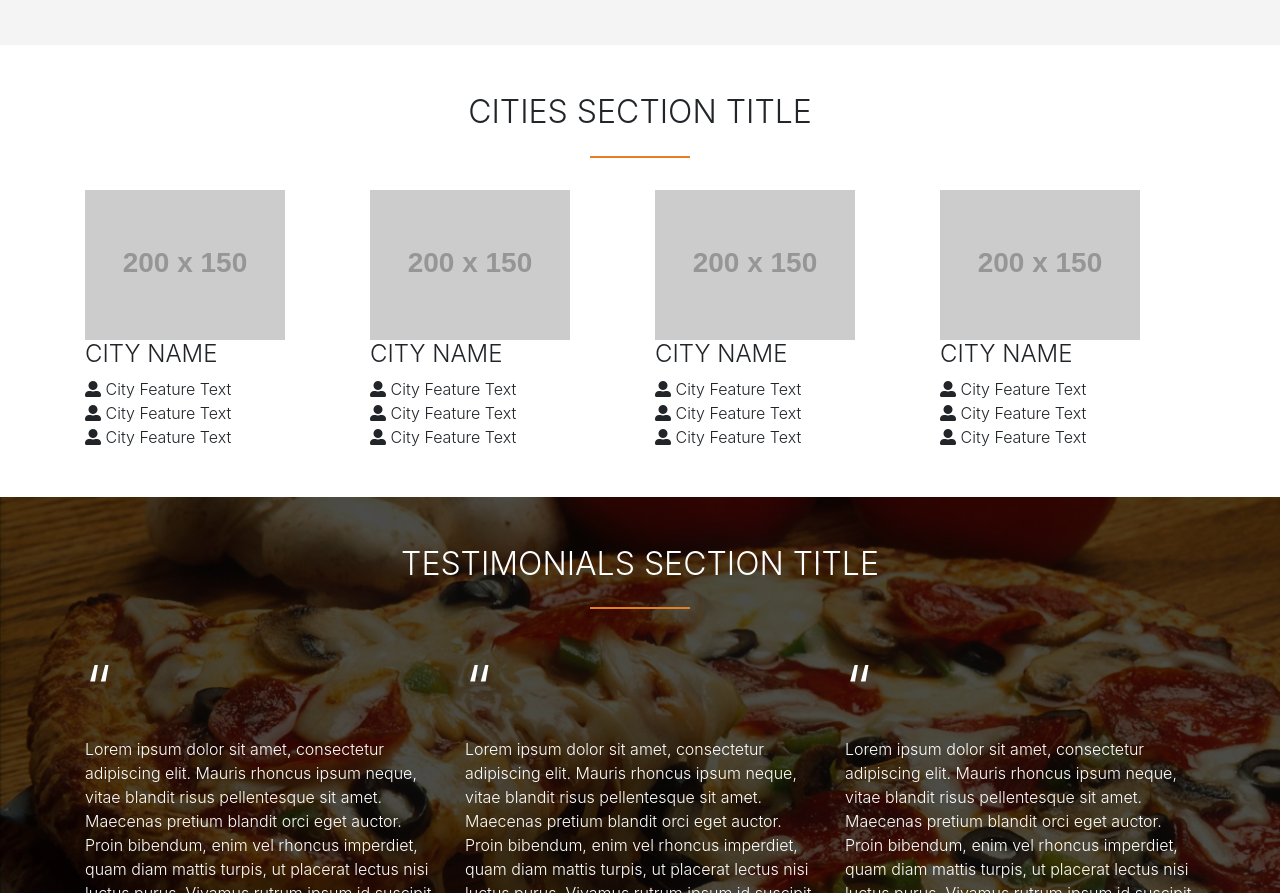
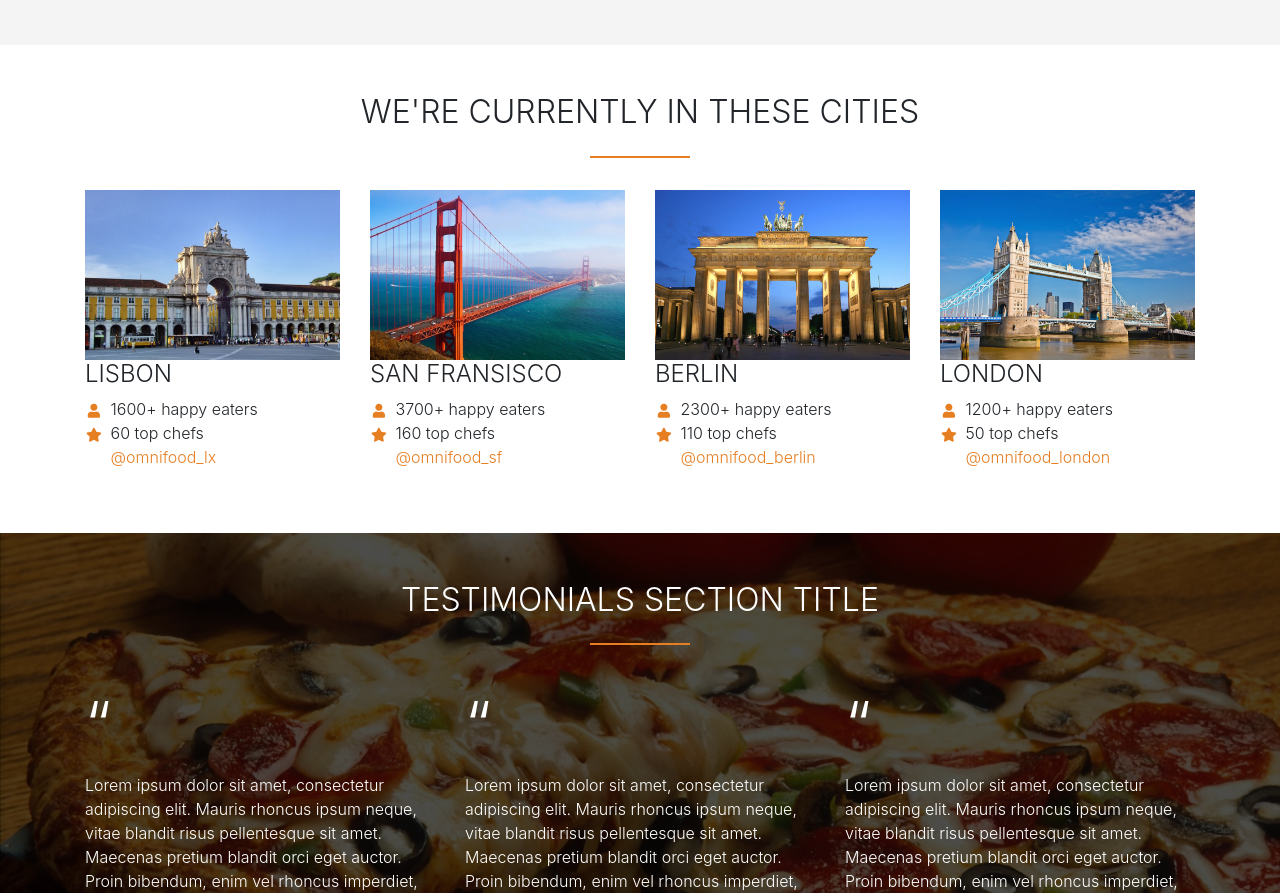
Before and after one commit to emekler0729/omnifood-bootstrap, a website built with webpack: page src/index.html in a window 1280 px wide. Shown: the part 2225-3118 px from the top of the page. Built offline with nearby package versions, Linux system fonts and the light colour scheme; placeholder pictures from the web are drawn by us.

Commit message:
Added content and styling to cities section

```diff
--- a/src/assets/css/style.scss
+++ b/src/assets/css/style.scss
@@ -63,6 +63,7 @@ h3 {
     &:before {
         @extend .fa-sm;
         display: inline-block;
+        @extend .fa-fw;
     }
 }
 
@@ -98,8 +99,6 @@ nav {
 
 /* Features Section */
 
-/* Icons */
-
 .section-features {
     .features-copy {
         width: 80%;
@@ -116,6 +115,8 @@ nav {
         @extend .mb-3;
     }
 }
+
+/* Icons */
 
 .i-infinity {
     @include icon(fa-content($fa-var-infinity));
@@ -162,6 +163,38 @@ nav {
     }
 }
 
+/* Cities Section */
+
+.section-cities {
+    img {
+        @extend .img-fluid;
+    }
+
+    .city-box {
+        @extend .pb-3;
+    }
+
+    .i-user, .i-star, .i-twitter {
+        @extend .icon-small;
+
+        &:before {
+            @extend .mr-2;
+        }
+    }
+}
+
+.i-user {
+    @include icon(fa-content($fa-var-user));
+}
+
+.i-star {
+    @include icon(fa-content($fa-var-star));
+}
+
+.i-twitter {
+    @include icon(fa-content($fa-var-twitter));
+}
+
 /* Testimonials Section */
 
 .section-testimonials {
--- a/src/index.html
+++ b/src/index.html
@@ -5,12 +5,6 @@
     <meta charset="utf-8">
     <meta name="viewport" content="width=device-width, initial-scale=1.0">
     <title>Omnifood Bootstrap</title>
-
-    <!--
- Font Awesome CDN
-<link rel="stylesheet" href="https://use.fontawesome.com/releases/v5.0.13/css/all.css" integrity="sha384-DNOHZ68U8hZfKXOrtjWvjxusGo9WQnrNx2sqG0tfsghAvtVlRW3tvkXWZh58N9jp" crossorigin="anonymous">
--->
-
 
     <!--My stylesheets -->
     <link rel="stylesheet" href="assets/css/style.css" type="text/css" />
@@ -126,60 +120,36 @@
     <section class="section-cities">
         <div class="container">
             <div class="row">
-                <h2>Cities Section Title</h2>
+                <h2>We're currently in these cities</h2>
             </div>
             <div class="row">
-                <div class="col-lg-3 col-md-6">
-                    <img src="http://via.placeholder.com/200x150" />
-                    <h3>City Name</h3>
-                    <div class="city-feature">
-                        <i class="fas fa-user-alt"></i> City Feature Text
-                    </div>
-                    <div class="city-feature">
-                        <i class="fas fa-user-alt"></i> City Feature Text
-                    </div>
-                    <div class="city-feature">
-                        <i class="fas fa-user-alt"></i> City Feature Text
-                    </div>
+                <div class="city-box col-lg-3 col-md-6">
+                    <img src="assets/img/lisbon.jpg" alt="Lisbon" />
+                    <h3>Lisbon</h3>
+                    <div class="city-feature i-user">1600+ happy eaters</div>
+                    <div class="city-feature i-star">60 top chefs</div>
+                    <div class="city-feature i-twitter"><a href="#">@omnifood_lx</a></div>
                 </div>
-                <div class="col-lg-3 col-md-6">
-                    <img src="http://via.placeholder.com/200x150" />
-                    <h3>City Name</h3>
-                    <div class="city-feature">
-                        <i class="fas fa-user-alt"></i> City Feature Text
-                    </div>
-                    <div class="city-feature">
-                        <i class="fas fa-user-alt"></i> City Feature Text
-                    </div>
-                    <div class="city-feature">
-                        <i class="fas fa-user-alt"></i> City Feature Text
-                    </div>
+                <div class="city-box col-lg-3 col-md-6">
+                    <img src="assets/img/san-francisco.jpg" alt="San Fransisco" />
+                    <h3>San Fransisco</h3>
+                    <div class="city-feature i-user">3700+ happy eaters</div>
+                    <div class="city-feature i-star">160 top chefs</div>
+                    <div class="city-feature i-twitter"><a href="#">@omnifood_sf</a></div>
                 </div>
-                <div class="col-lg-3 col-md-6">
-                    <img src="http://via.placeholder.com/200x150" />
-                    <h3>City Name</h3>
-                    <div class="city-feature">
-                        <i class="fas fa-user-alt"></i> City Feature Text
-                    </div>
-                    <div class="city-feature">
-                        <i class="fas fa-user-alt"></i> City Feature Text
-                    </div>
-                    <div class="city-feature">
-                        <i class="fas fa-user-alt"></i> City Feature Text
-                    </div>
+                <div class="city-box col-lg-3 col-md-6">
+                    <img src="assets/img/berlin.jpg" alt="Berlin" />
+                    <h3>Berlin</h3>
+                    <div class="city-feature i-user">2300+ happy eaters</div>
+                    <div class="city-feature i-star">110 top chefs</div>
+                    <div class="city-feature i-twitter"><a href="#">@omnifood_berlin</a></div>
                 </div>
-                <div class="col-lg-3 col-md-6">
-                    <img src="http://via.placeholder.com/200x150" />
-                    <h3>City Name</h3>
-                    <div class="city-feature">
-                        <i class="fas fa-user-alt"></i> City Feature Text
-                    </div>
-                    <div class="city-feature">
-                        <i class="fas fa-user-alt"></i> City Feature Text
-                    </div>
-                    <div class="city-feature">
-                        <i class="fas fa-user-alt"></i> City Feature Text
-                    </div>
+                <div class="city-box col-lg-3 col-md-6">
+                    <img src="assets/img/london.jpg" alt="London" />
+                    <h3>London</h3>
+                    <div class="city-feature i-user">1200+ happy eaters</div>
+                    <div class="city-feature i-star">50 top chefs</div>
+                    <div class="city-feature i-twitter"><a href="#">@omnifood_london</a></div>
                 </div>
             </div>
         </div>
```
Also changed, not shown: dist/assets/css/style.css, dist/assets/img/berlin.jpg (added), dist/assets/img/lisbon.jpg (added), dist/assets/img/london.jpg (added), dist/assets/img/san-francisco.jpg (added), dist/bundle.js, dist/index.html, src/assets/img/berlin.jpg (added), src/assets/img/lisbon.jpg (added), src/assets/img/london.jpg (added), src/assets/img/san-francisco.jpg (added).
